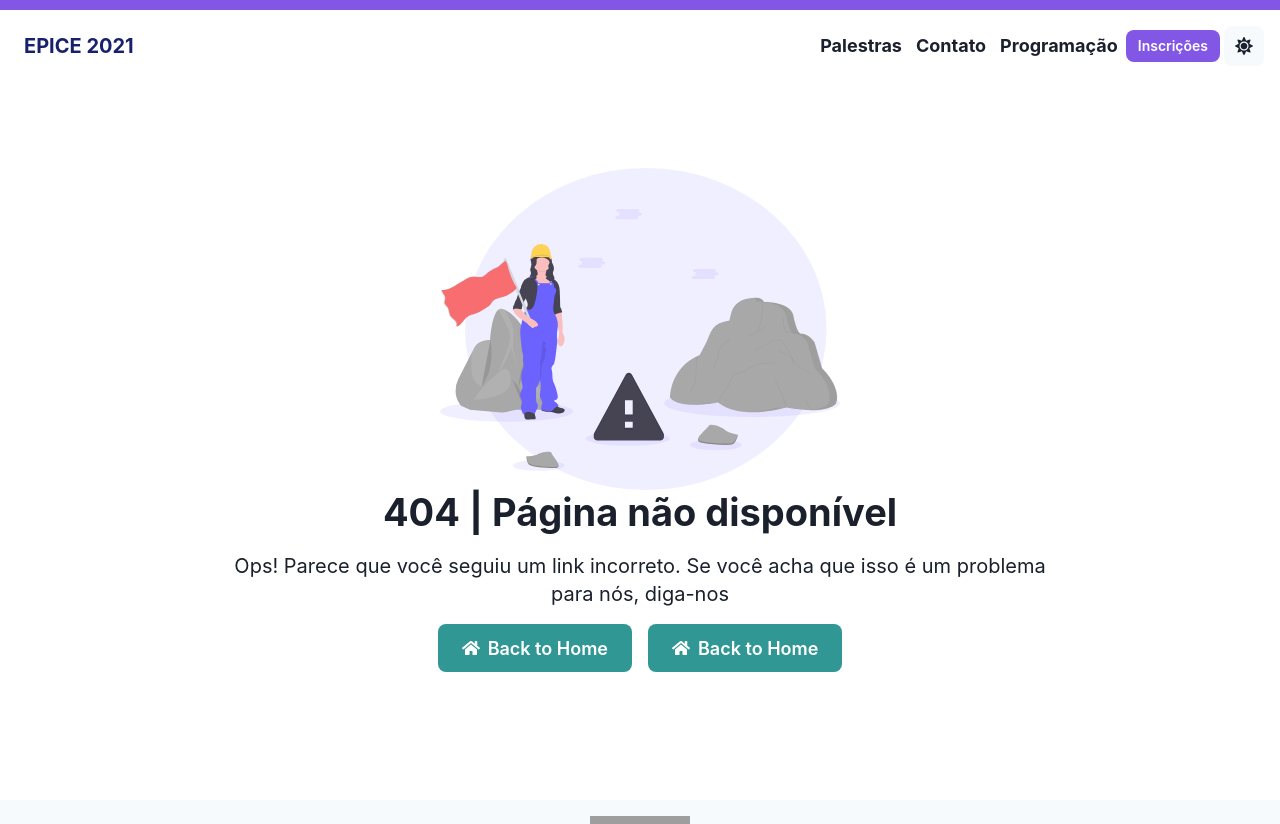
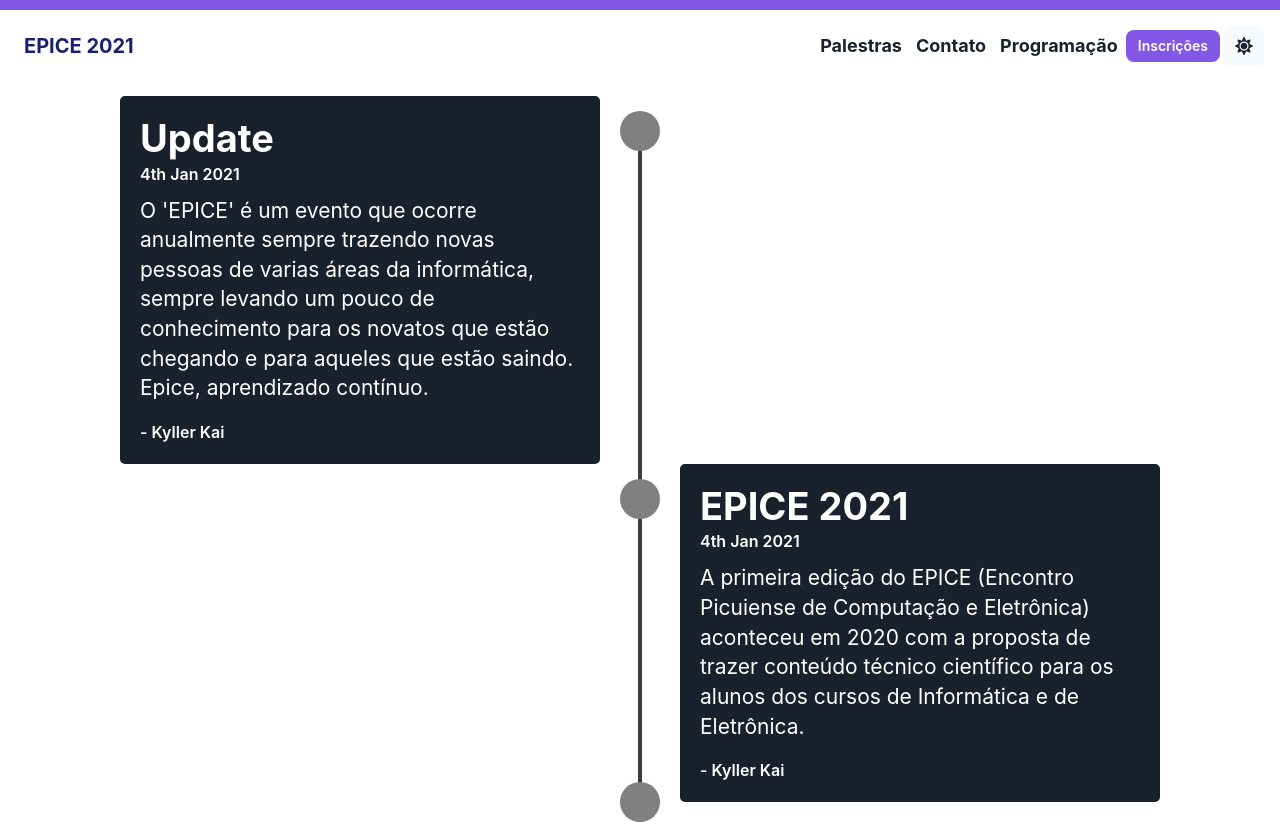
Before and after one commit to KayoRonald/epice-next-app, a Next.js app: page /changelog in a window 1280 px wide. Before the commit this address had no page. Shown: the top 824 px of the page. Built offline with nearby package versions, Linux system fonts and the light colour scheme; grey boxes are pictures that could not be loaded.

Commit message:
fix: chakra-ui

```diff
--- a/package.json
+++ b/package.json
@@ -8,10 +8,11 @@
     "lint": "next lint"
   },
   "dependencies": {
-    "@chakra-ui/react": "^1.8.1",
+    "@chakra-ui/react": "^1.8.3",
     "@emotion/react": "^11",
     "@emotion/styled": "^11",
     "axios": "^0.25.0",
+    "clsx": "^1.1.1",
     "emailjs-com": "^3.2.0",
     "framer-motion": "^5",
     "next": "12.0.10",
--- /dev/null
+++ b/src/components/Wrapper/index.ts
@@ -0,0 +1,103 @@
+import styled from 'styled-components';
+
+export const Wrapper = styled.div`
+  max-width: 1080px;
+  margin: 50px auto;
+  padding: 0 20px;
+  position: relative;
+  .center-line{
+  position: absolute;
+  height: 100%;
+  width: 4px;
+  background: #3e3d3d;
+  left: 50%;
+  top: 20px;
+  transform: translateX(-50%);
+}
+#section .icon,
+.center-line .scroll-icon{
+  position: absolute;
+  height: 40px;
+  width: 40px;
+  text-align: center;
+  line-height: 40px;
+  border-radius: 50%;
+  color: #ff7979;
+  background-color: gray;
+}
+.wrapper .row{
+  display: flex;
+}
+.wrapper .row-1{
+  justify-content: flex-start;
+}
+.wrapper .row-2{
+  justify-content: flex-end;
+}
+.wrapper .row #section{
+  border-radius: 5px;
+  width: calc(50% - 40px);
+  padding: 20px;
+  position: relative;
+}
+#section::before{
+  position: absolute;
+  content: "";
+  height: 15px;
+  width: 15px;
+  background: #fff;
+  top: 28px;
+  z-index: -1;
+  transform: rotate(45deg);
+}
+
+
+.center-line .scroll-icon{
+  bottom: 0px;
+  left: 50%;
+  font-size: 25px;
+  transform: translateX(-50%);
+}
+.row-1 #section .icon{
+  top: 15px;
+  right: -60px;
+}
+.row-2 #section .icon{
+  top: 15px;
+  left: -60px;
+}
+.row #section p{
+  margin: 10px 0 17px 0;
+}
+
+.row section .bottom a:hover{
+  transform: scale(0.97);
+}
+@media(max-width: 790px){
+  .wrapper .center-line{
+    left: 40px;
+  }
+  .wrapper .row{
+    margin: 30px 0 3px 60px;
+  }
+  .wrapper .row #section{
+    width: 100%;
+  }
+  .row-1 #section::before{
+    left: -7px;
+  }
+  .row-1 #section .icon{
+    left: -60px;
+  }
+}
+@media(max-width: 440px){
+  .wrapper .center-line,
+  .row #section::before,
+  .row #section .icon{
+    display: none;
+  }
+  .wrapper .row{
+    margin: 10px 0;
+  }
+}
+`;
--- a/src/container/ContentBlock/index.tsx
+++ b/src/container/ContentBlock/index.tsx
@@ -23,7 +23,6 @@ const Palestrantes = () => {
   const ic = useColorModeValue("#18216d", "white");
   // const { data, error } = useSWR<Props[]>('/api/', fetch)
   // const { data: data2 } = useSWR(null, fetch)
-  console.log(data)
   return (
     <Box as="section" id="palestras">
       <Box>
--- a/src/container/Hero/index.tsx
+++ b/src/container/Hero/index.tsx
@@ -98,8 +98,8 @@ export default function HomeHero() {
             >
               <Image
                 alt={'Hero Image'}
-                fit={'cover'}
-                align={'center'}
+                objectFit={'cover'}
+                alignItems='center'
                 w={'100%'}
                 h={'100%'}
                 loading="lazy"
--- /dev/null
+++ b/src/data/logs/index.ts
@@ -0,0 +1,18 @@
+export const dataLogs = [
+  {
+    "id": 1,
+    "title": "EPICE 2021",
+    "text": "A primeira edição do EPICE (Encontro Picuiense de Computação e Eletrônica) aconteceu em 2020 com a proposta de trazer conteúdo técnico científico para os alunos dos cursos de Informática e de Eletrônica.",
+    "directions": "row-2",
+    "data": "4th Jan 2021",
+    "author": 'Kyller Kai'
+  },
+  {
+    "id": 2,
+    "title": "Update",
+    "text": "O 'EPICE' é um evento que ocorre anualmente sempre trazendo novas pessoas de varias áreas da informática, sempre levando um pouco de conhecimento para os novatos que estão chegando e para aqueles que estão saindo. Epice, aprendizado contínuo.",
+    "directions": "row-1",
+    "data": "4th Jan 2021",
+    "author": 'Kyller Kai'
+  }
+]
--- a/src/pages/api/team/index.ts
+++ b/src/pages/api/logs/index.ts
@@ -1,6 +1,6 @@
 import type { NextApiRequest, NextApiResponse } from 'next'
-import { palestrantes } from '../../../data/palestrante'
+import { dataLogs } from '../../../data/logs'
 
 export default (req: NextApiRequest, res: NextApiResponse) => {
-  res.status(200).json(palestrantes)
+  res.status(200).json(dataLogs.reverse())
 }
--- /dev/null
+++ b/src/pages/changelog.tsx
@@ -0,0 +1,60 @@
+import React from 'react'
+import Head from 'next/head'
+import useSWR from 'swr'
+import { Box, Heading, chakra, Text, useColorModeValue, Button } from '@chakra-ui/react'
+import clsx from 'clsx'
+import fetch from '../lib/fetch';
+import { Wrapper } from '../components/Wrapper'
+type LogsProps = {
+  id: number;
+  name: string
+  title: string
+  text: string
+  data: string
+  directions: string
+  author: string
+}
+
+const Changelog = () => {
+  const { data, error } = useSWR<LogsProps[]>('/api/logs', fetch)
+  const { data: data2 } = useSWR(null, fetch)
+  return (
+    <React.Fragment>
+      <Head>
+        <title>Acompanhe os Logs do site</title>
+      </Head>
+      <Box mt={24} mb={3} minHeight="100vh">
+        <Wrapper>
+          <div className='wrapper'>
+            <div className="center-line">
+              <a href="#" className="scroll-icon"><i className="fas fa-caret-up"></i></a>
+            </div>
+            {data ? data.map((logs) => (
+              <div className={clsx(`row ${logs.directions}`)} id={logs.directions} key={logs.id}>
+                <Box id='section' bg={useColorModeValue("#1a202c", "white")}>
+                  <i className="icon fas fa-globe"></i>
+                  <div className="details">
+                    <Heading color={useColorModeValue("white", "black")}>{logs.title}</Heading>
+                  </div>
+                  <chakra.span fontWeight={'medium'} color={useColorModeValue("white", "black")}>{logs.data}</chakra.span>
+                  <Text color={useColorModeValue("white", "black")}>
+                    {logs.text}
+                  </Text>
+                  <Box
+                    d='flex'
+                    justifyContent={'space-between'}
+                    alignItems={'center'}
+                  >
+                    <chakra.span fontWeight={'medium'} color={useColorModeValue("white", "black")}>- {logs.author}</chakra.span>
+                  </Box>
+                </Box>
+              </div>
+            )) : ''}
+          </div>
+        </Wrapper>
+      </Box>
+    </React.Fragment>
+  );
+};
+
+export default Changelog;
```
Also changed, not shown: src/container/changelogs/index.jsx (added, +36 -0 lines), 1 other file (tests, documents, lock files or other folders).
